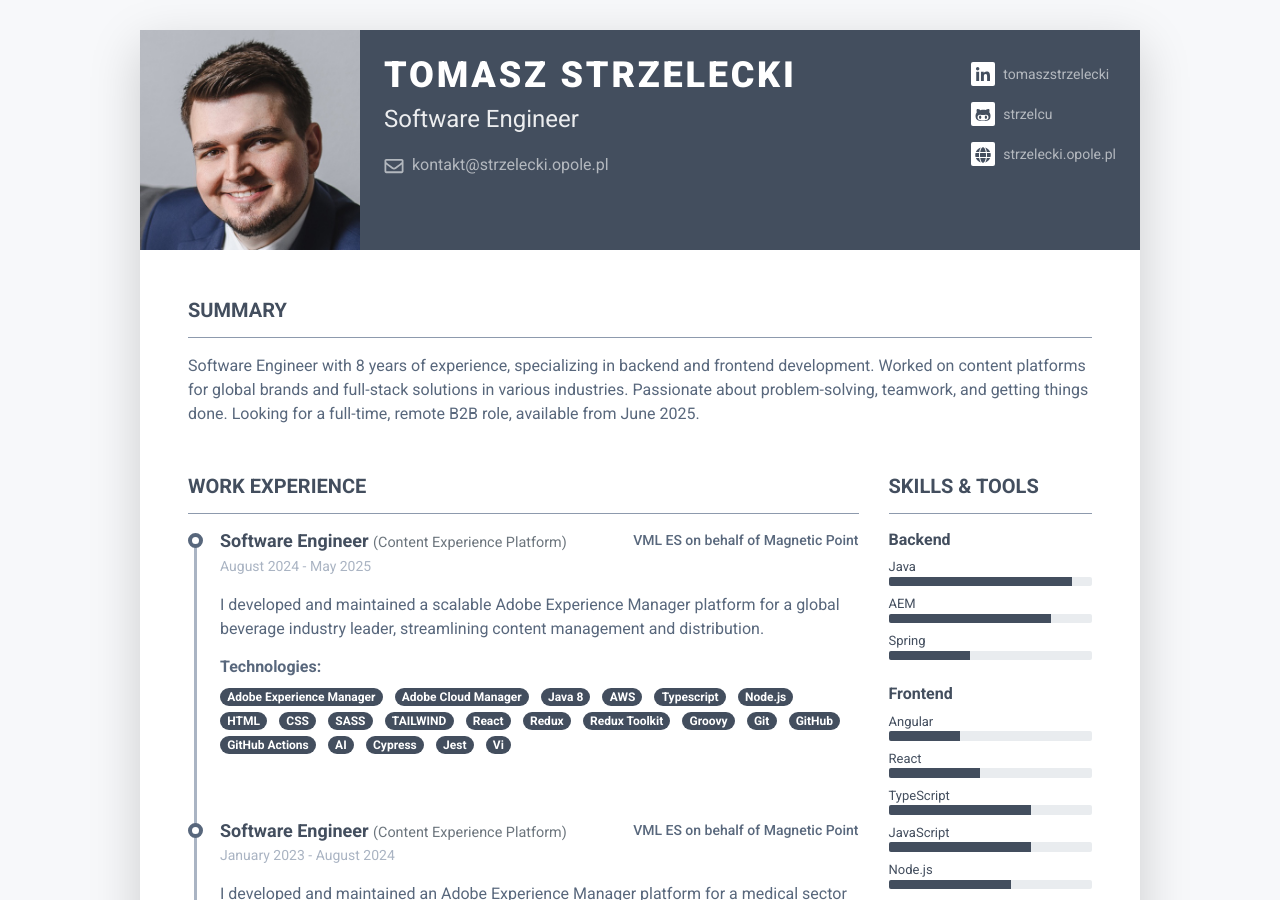
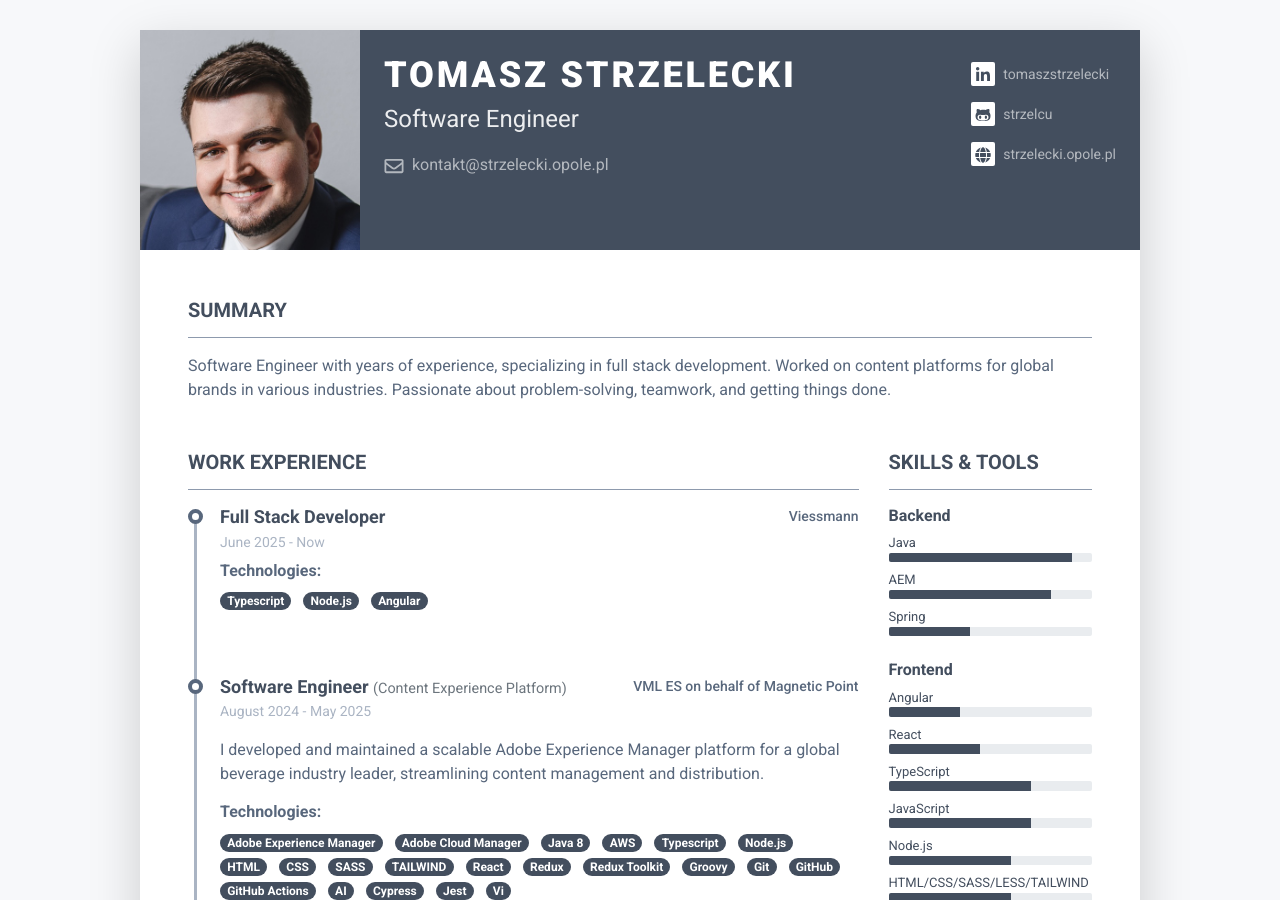
Before and after one commit to strzelcu/strzelcu.github.io, a Jekyll site: the page built from index.markdown, in a window 1280 px wide and 900 px high. Built offline with Jekyll 4.4.1, drawn with Linux system fonts in a browser that asks for light colours; nearby versions of some CDN libraries.

Commit message:
Add new job role

```diff
--- a/_data/data.yml
+++ b/_data/data.yml
@@ -13,10 +13,9 @@
   goodreads: # Number-Username, e.g. 123456-alandoe
 
 summary: |
-  Software Engineer with 8 years of experience, specializing in backend and frontend development.
-  Worked on content platforms for global brands and full-stack solutions in various industries.
+  Software Engineer with years of experience, specializing in full stack development.
+  Worked on content platforms for global brands in various industries.
   Passionate about problem-solving, teamwork, and getting things done.
-  Looking for a full-time, remote B2B role, available from June 2025.
 
 skills:
   - category: Backend
@@ -59,6 +58,14 @@
       - SVN
 
 experiences:
+  - role: Full Stack Developer
+    time: June 2025 - Now
+    company: Viessmann
+    technologies:
+      - Typescript
+      - Node.js
+      - Angular
+
   - role: Software Engineer
     subrole: Content Experience Platform
     time: August 2024 - May 2025
```
